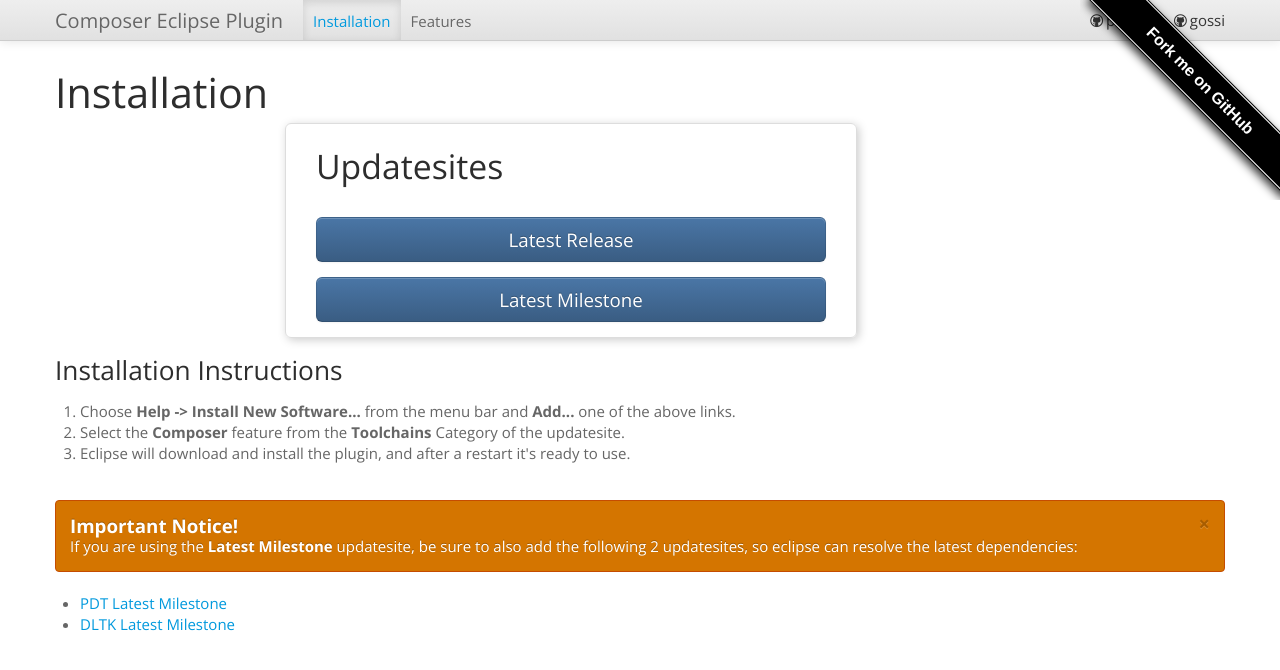
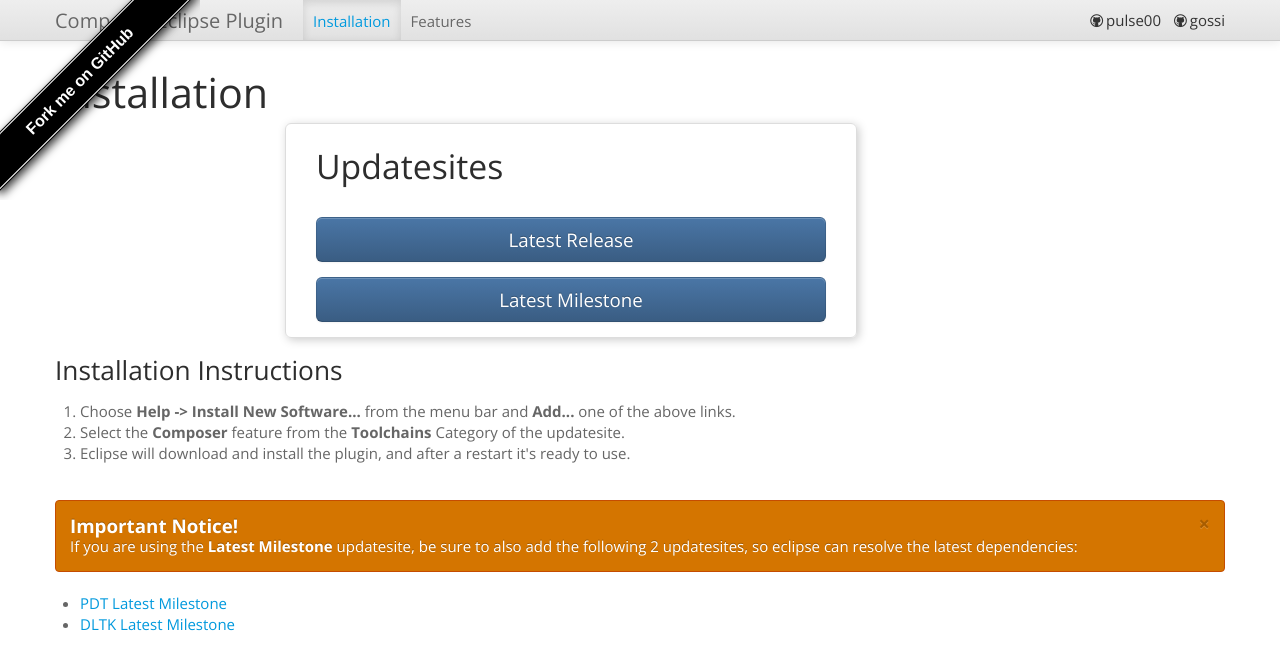
Before and after one commit to pulse00/Composer-Eclipse-Plugin, a Jekyll site: the page built from installation.html, in a window 1280 px wide. Shown: the top 670 px of the page. Built offline with Jekyll 4.4.1, drawn with Linux system fonts in a browser that asks for light colours; nearby versions of some CDN libraries.

Commit message:
moved banner to left

```diff
--- a/_layouts/default.html
+++ b/_layouts/default.html
@@ -21,7 +21,7 @@
         <script src="js/vendor/modernizr-2.6.2-respond-1.1.0.min.js"></script>
     </head>
     <body>
-<style>#forkongithub a{background:#000;color:#fff;text-decoration:none;font-family:arial, sans-serif;text-align:center;font-weight:bold;padding:5px 40px;font-size:1rem;line-height:2rem;position:relative;transition:0.5s;}#forkongithub a:hover{background:#09d;color:#fff;}#forkongithub a::before,#forkongithub a::after{content:"";width:100%;display:block;position:absolute;top:1px;left:0;height:1px;background:#fff;}#forkongithub a::after{bottom:1px;top:auto;}@media screen and (min-width:800px){#forkongithub{position:absolute;display:block;top:0;right:0;width:200px;overflow:hidden;height:200px;}#forkongithub a{width:200px;position:absolute;top:60px;right:-60px;transform:rotate(45deg);-webkit-transform:rotate(45deg);box-shadow:4px 4px 10px rgba(0,0,0,0.8);}}</style><span id="forkongithub"><a href="https://github.com/pulse00/Composer-Eclipse-Plugin">Fork me on GitHub</a></span>
+<style>#forkongithub a{background:#000;color:#fff;text-decoration:none;font-family:arial, sans-serif;text-align:center;font-weight:bold;padding:5px 40px;font-size:1rem;line-height:2rem;position:relative;transition:0.5s;}#forkongithub a:hover{background:#09d;color:#fff;}#forkongithub a::before,#forkongithub a::after{content:"";width:100%;display:block;position:absolute;top:1px;left:0;height:1px;background:#fff;}#forkongithub a::after{bottom:1px;top:auto;}@media screen and (min-width:800px){#forkongithub{position:absolute;display:block;top:0;left:0;width:200px;overflow:hidden;height:200px;}#forkongithub a{width:200px;position:absolute;top:60px;left:-60px;transform:rotate(-45deg);-webkit-transform:rotate(-45deg);box-shadow:4px 4px 10px rgba(0,0,0,0.8);}}</style><span id="forkongithub"><a href="https://github.com/pulse00/Composer-Eclipse-Plugin">Fork me on GitHub</a></span>
         <div class="navbar  navbar-fixed-top">
             <div class="navbar-inner">
                 <div class="container">
```
